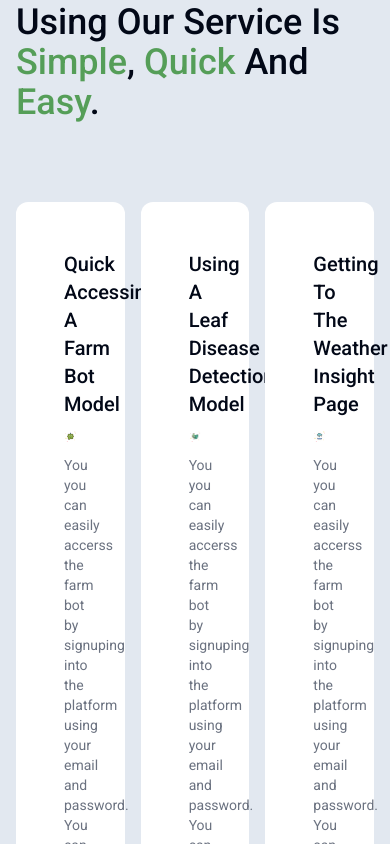
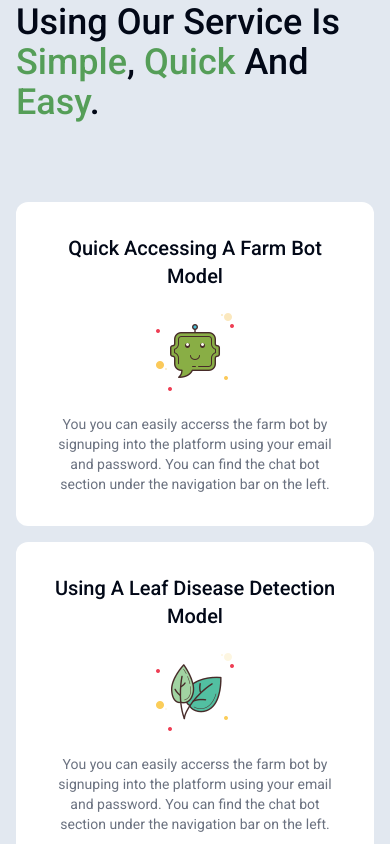
Before and after one commit to Sujanban/agrobot, a React (Vite) app in the folder client/: page / in a window 390 px wide. Shown: the part 2800-3644 px from the top of the page. Built offline with nearby package versions, Linux system fonts and the light colour scheme.

Commit message:
responsive howitworks section added

```diff
--- a/client/src/components/Howitworks.jsx
+++ b/client/src/components/Howitworks.jsx
@@ -9,21 +9,21 @@ const Howitworks = () => {
       <div className='px-4 py-8 max-w-7xl mx-auto '>
         <h1 className='font-medium text-4xl capitalize max-w-md'>Using our service is <span className='text-green'>simple</span>, <span className='text-green'>quick</span> and <span className='text-green'>easy</span>.</h1>
 
-        <div className='py-20 grid grid-cols-3 gap-4'>
+        <div className='py-20 grid md:grid-cols-3 gap-4'>
 
-          <div className='p-12 text-center max-w-md space-y-3 bg-white rounded-xl'>
+          <div className='p-8 sm:p-12 mx-auto text-center max-w-md space-y-3 bg-white rounded-xl'>
             <h1 className='text-xl font-medium capitalize'>Quick Accessing a farm bot model</h1>
             <img className=' mx-auto' src={bot} alt="" />
             <p className='text-gray-500 text-sm '>You you can easily accerss the farm bot by signuping into the platform using your email and password. You can find the chat bot section under the navigation bar on the left. </p>
           </div>
 
-          <div className='p-12 text-center max-w-md space-y-3 bg-white rounded-xl'>
+          <div className='p-8 sm:p-12 mx-auto text-center max-w-md space-y-3 bg-white rounded-xl'>
             <h1 className='text-xl font-medium capitalize'>Using a leaf disease detection model</h1>
             <img className='mx-auto' src={leaf} alt="" />
             <p className='text-gray-500 text-sm '>You you can easily accerss the farm bot by signuping into the platform using your email and password. You can find the chat bot section under the navigation bar on the left. </p>
           </div>
 
-          <div className='p-12 text-center max-w-md space-y-3 bg-white rounded-xl'>
+          <div className='p-8 sm:p-12 mx-auto text-center max-w-md space-y-3 bg-white rounded-xl'>
             <h1 className='text-xl font-medium capitalize'>Getting to the Weather insight page</h1>
             <img className='mx-auto ' src={weather} alt="" />
             <p className='text-gray-500 text-sm '>You you can easily accerss the farm bot by signuping into the platform using your email and password. You can find the chat bot section under the navigation bar on the left. </p>
```
